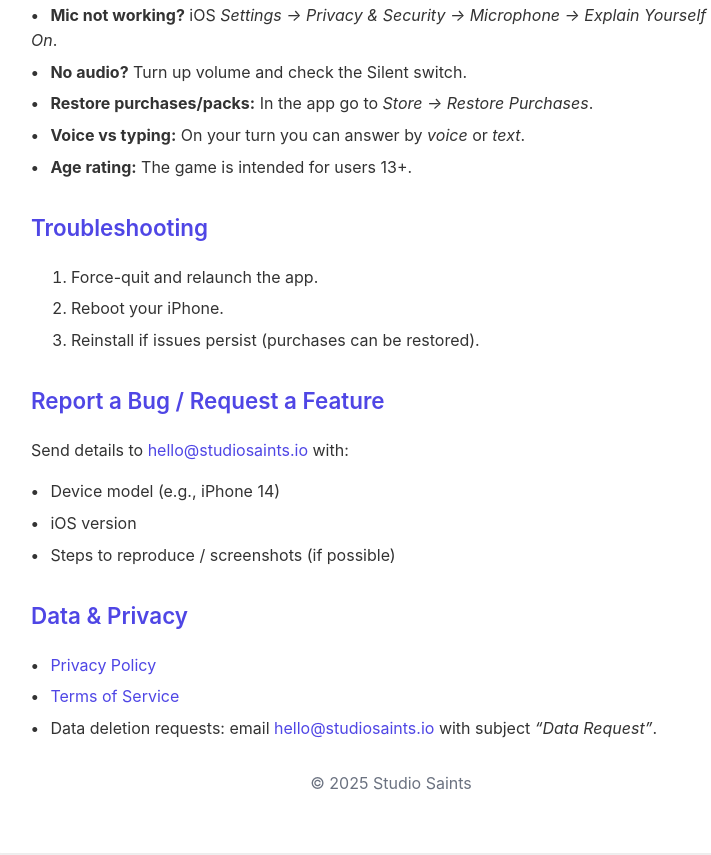
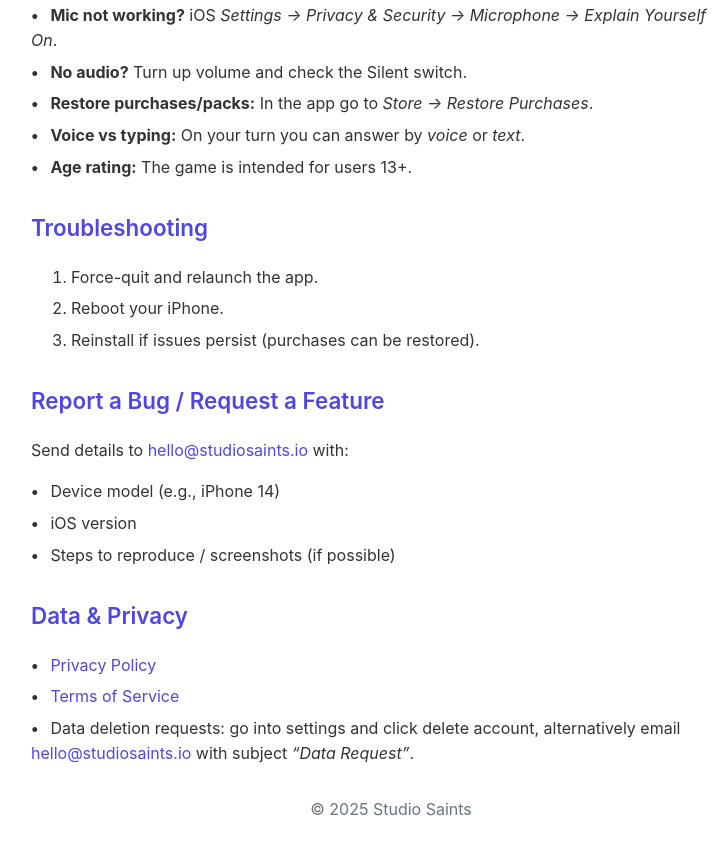
Before and after one commit to studiosaints/explain-yourself-legal, a plain HTML site: page support.html in a window 1280 px wide. Shown: the part 431-1286 px from the top of the page, without its empty margins (249-960 px from the left). Drawn offline with Linux system fonts and the light colour scheme.

Commit message:
Update support.html

```diff
--- a/support.html
+++ b/support.html
@@ -56,7 +56,7 @@
     <ul class="bullets">
       <li><a href="privacy-policy.html">Privacy Policy</a></li>
       <li><a href="terms-of-service.html">Terms of Service</a></li>
-      <li>Data deletion requests: email <a href="mailto:hello@studiosaints.io">hello@studiosaints.io</a> with subject <em>“Data Request”</em>.</li>
+      <li>Data deletion requests: go into settings and click delete account, alternatively email <a href="mailto:hello@studiosaints.io">hello@studiosaints.io</a> with subject <em>“Data Request”</em>.</li>
     </ul>
 
     <p class="muted" style="margin-top:30px;text-align:center">© <span id="y"></span> Studio Saints</p>
```
